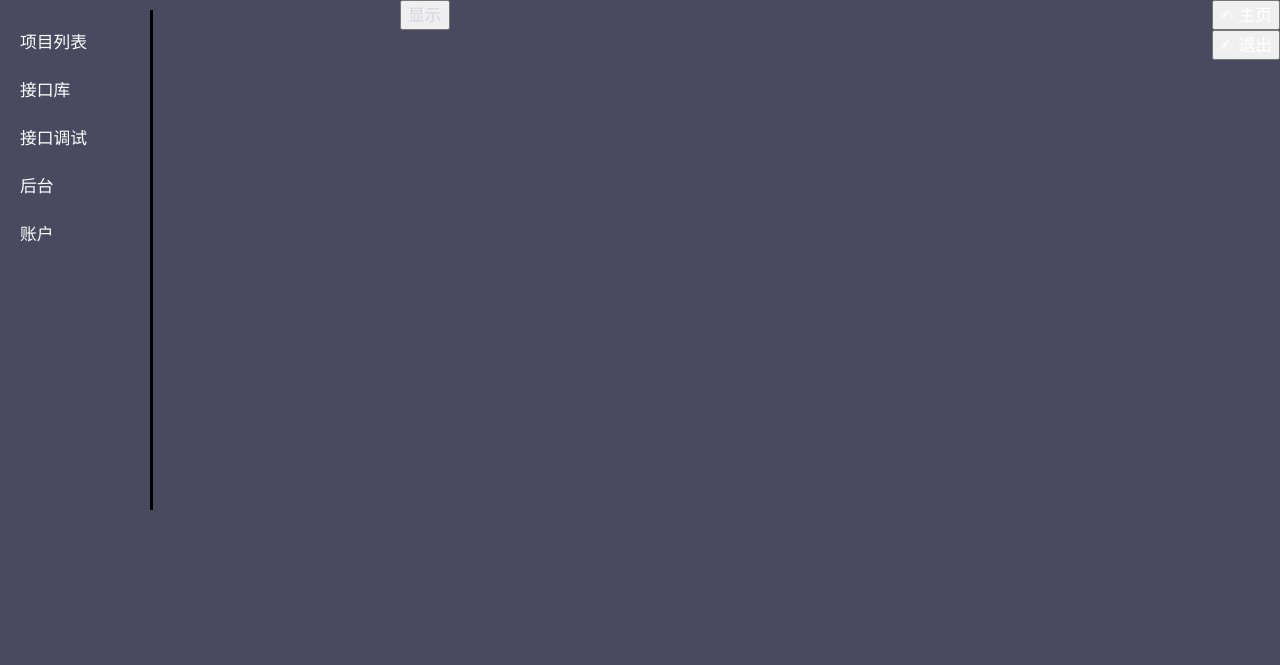
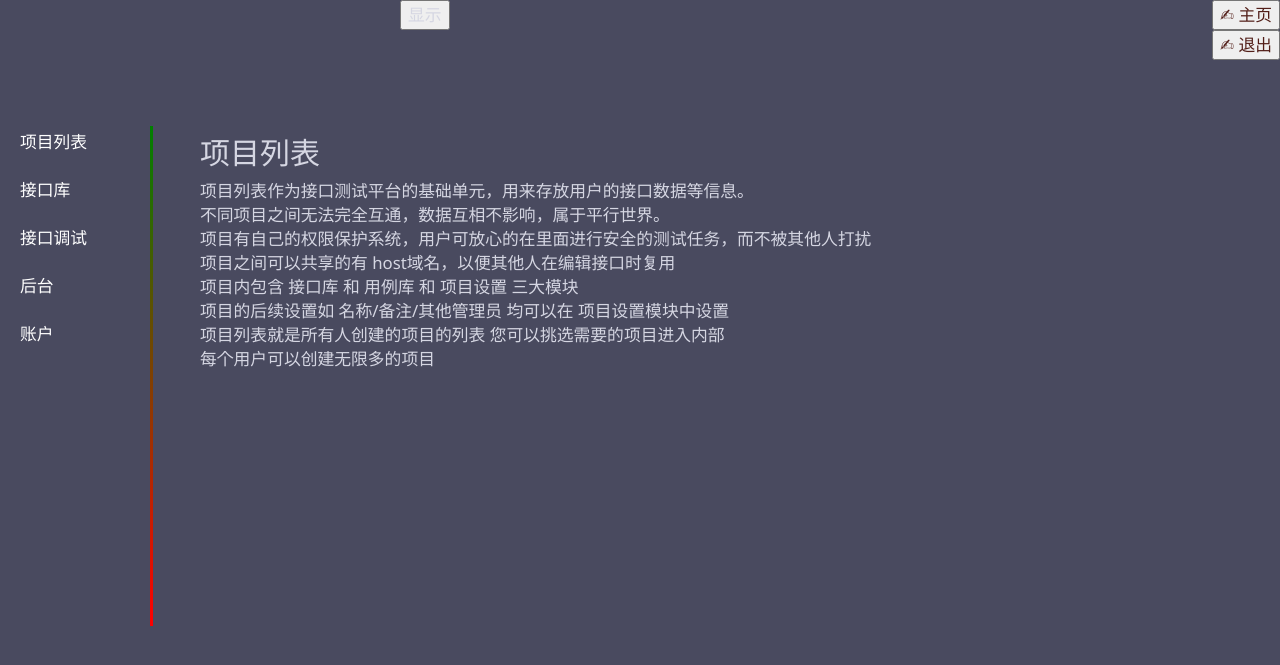
Before and after one commit to huhuibin0712/djangoProject1, a Django app: page /api_help/ in a window 1280 px wide. Shown: the top 665 px of the page. Run offline with Django 4.2, Linux system fonts and the light colour scheme; some libraries are stand-ins or nearby versions.

Commit message:
帮助文案

```diff
--- a/templates/api_help.html
+++ b/templates/api_help.html
@@ -14,15 +14,66 @@
     </style>
 </head>
 <body>
-<div style="padding-left: 20px">
-    <a href="">项目列表</a><br><br>
-    <a href="">接口库</a><br><br>
-    <a href="">接口调试</a><br><br>
-    <a href="">后台</a><br><br>
-    <a href="">账户</a>
+<div>
+    <div style="padding-left: 20px;width: 140px;margin-top: 100px">
+    <a href="javascript:show_help('1')">项目列表</a><br><br>
+    <a href="javascript:show_help('2')">接口库</a><br><br>
+    <a href="javascript:show_help('3')">接口调试</a><br><br>
+    <a href="javascript:show_help('4')">后台</a><br><br>
+    <a href="javascript:show_help('5')">账户</a>
+    </div>
+    <div style="width: 3px;height: 500px;background: linear-gradient(to top,red,green);margin-left:150px;margin-top: -220px">&nbsp</div>
+    <div style="margin-left:200px;margin-top: -510px">
+        <span id="help_1">
+            <h2>项目列表</h2>
+            项目列表作为接口测试平台的基础单元，用来存放用户的接口数据等信息。<br>
+            不同项目之间无法完全互通，数据互相不影响，属于平行世界。<br>
+            项目有自己的权限保护系统，用户可放心的在里面进行安全的测试任务，而不被其他人打扰 <br>
+            项目之间可以共享的有 host域名，以便其他人在编辑接口时复用 <br>
+            项目内包含 接口库 和 用例库 和 项目设置 三大模块 <br>
+            项目的后续设置如 名称/备注/其他管理员 均可以在 项目设置模块中设置 <br>
+            项目列表就是所有人创建的项目的列表 您可以挑选需要的项目进入内部 <br>
+            每个用户可以创建无限多的项目 <br>
+        </span>
+        <span id="help_2" style="display: none">
+            <h2>接口库</h2>
+            接口库作为项目内的第一个子模块，主要用来存放用户的接口数据 <br>
+            接口库中 可以对接口进行增删改查 <br>
+            接口库中 可以对接口进行自动健壮性测试 <br>
+            接口库中 可以如postman一样调试接口 <br>
+            接口库中 可以设置项目内的公共请求头/域名 作为全局变量 <br>
+            您可以在后续的用例库 中直接套用接口库中的接口 <br>
+        </span>
+        <span id="help_3" style="display: none">
+            <h2>接口调试</h2>
+            接口调试模块 是一个临时的类似postman的接口调试 <br>
+            您可以不必先新建项目/进入项目/新增接口 来进行调试 <br>
+            直接就开始使用，并且会保留您的请求记录，可以随时回放 <br>
+            对于想复用的接口，您可以保存到您已有的项目中 <br>
+        </span>
+        <span id="help_4" style="display: none">
+            <h2>后台</h2>
+            后台包括我们的用户管理/数据管理 <br>
+            只有管理员可以登陆，申请管理员请联系 开发者    <br>
+        </span>
+        <span id="help_5" style="display: none">
+            <h2>账户</h2>
+            进入登陆页面，输入用户名/密码，点击注册 按钮即可注册成功 <br>
+            注册成功后，直接点击登陆按钮即可登陆成功 <br>
+            如果遇到任何登陆问题，请联系管理员 或在首页进行吐槽(当然你也进不去首页～) <br>
+        </span>
+    </div>
 </div>
-<div style="width: 3px;height: 500px;background-color: black;position: absolute;left: 150px;top: 10px">
-    &nbsp;
-</div>
+<script>
+    function show_help(which_id) {
+        document.getElementById('help_1').style.display = 'none';
+        document.getElementById('help_2').style.display = 'none';
+        document.getElementById('help_3').style.display = 'none';
+        document.getElementById('help_4').style.display = 'none';
+        document.getElementById('help_5').style.display = 'none';
+        document.getElementById('help_'+which_id).style.display = 'block';
+    }
+</script>
+
 </body>
 </html>
--- a/templates/welcome.html
+++ b/templates/welcome.html
@@ -9,11 +9,11 @@
 </head>
 <body>
 <div style="float: right">
-    <a href="/home/">
+    <a href="/home/" style="color: #521e18">
         <button >✍ 主页</button>
     </a>
     <br>
-    <a href="/logout/">
+    <a href="/logout/" style="color: #521e18">
         <button >✍ 退出</button>
     </a>
 </div>
```
Also changed, not shown: db.sqlite3.
